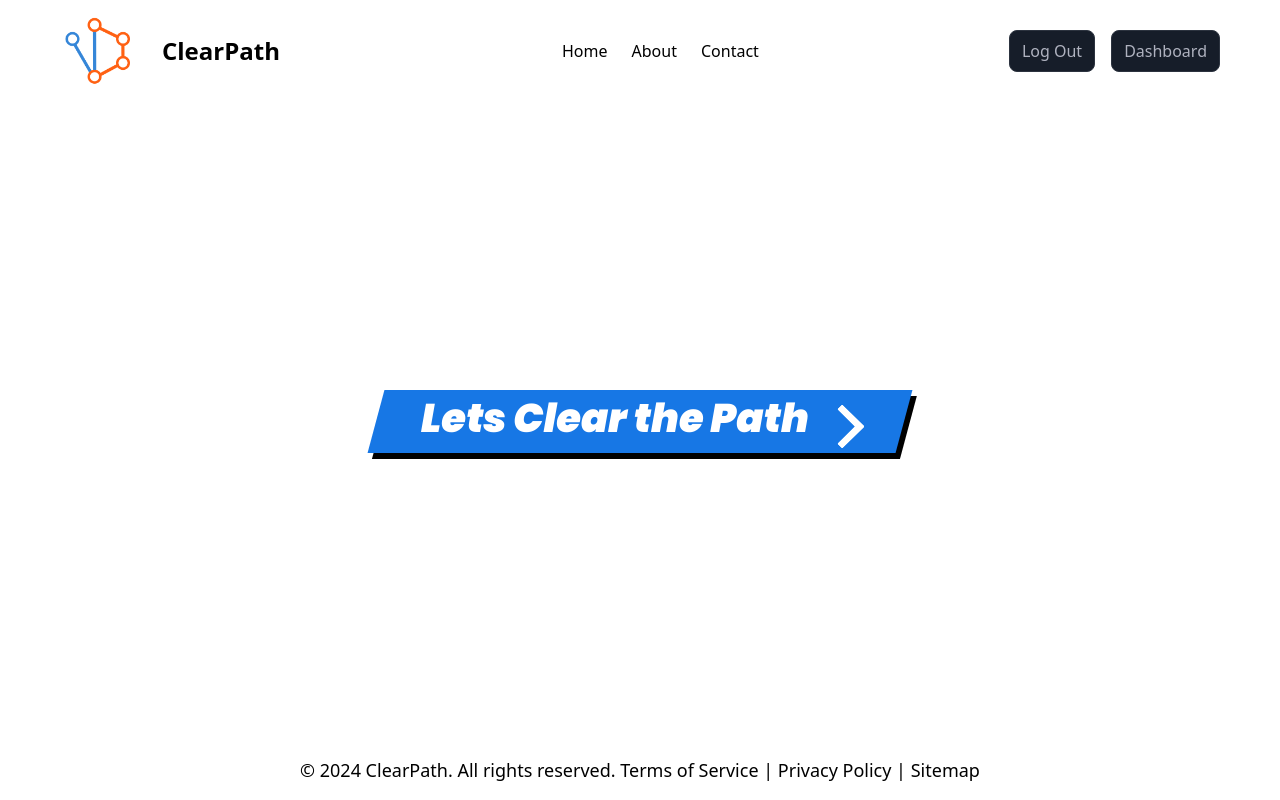
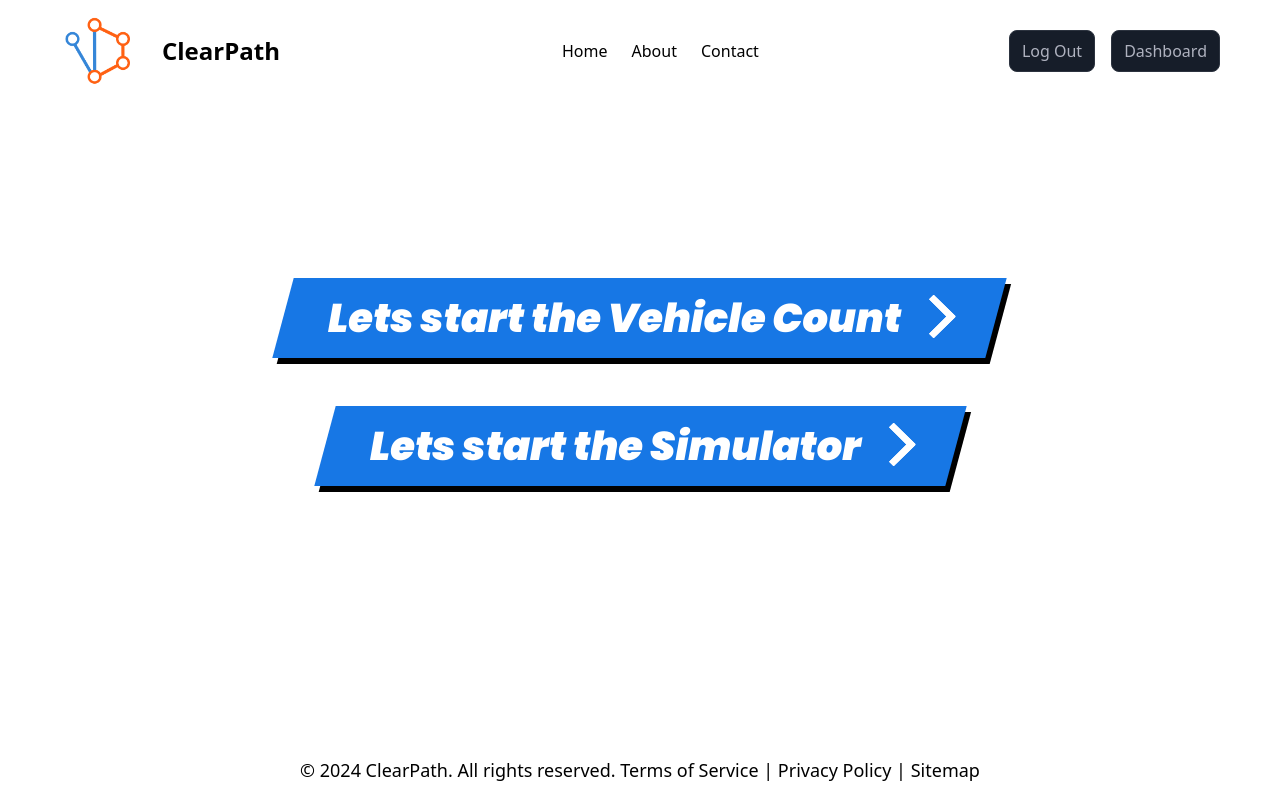
Before and after one commit to Quinos2003/ClearPath, a React (Create React App) app in the folder Frontend/: page /login in a window 1280 px wide. Both pictures are taken after typing "name@example.com", "Sample123" into the empty fields and a click on the button "Sign In". Built offline with nearby package versions, Linux system fonts and the light colour scheme.

Commit message:
Simulator UI updated

```diff
--- a/Frontend/src/components/Button/CoolButton.js
+++ b/Frontend/src/components/Button/CoolButton.js
@@ -1,11 +1,11 @@
 import React from "react";
 import "./CoolButton.css";
 
-const CoolButton = () => {
+const CoolButton = ({ text }) => {
   return (
     <div class="wrapper">
       <a class="cta" href="#">
-        <span>Lets Clear the Path</span>
+        <span>Lets start the {text}</span>
         <span>
           <svg
             width="66px"
--- a/Frontend/src/components/Simulator.js
+++ b/Frontend/src/components/Simulator.js
@@ -33,7 +33,7 @@ const Simulator = () => {
   return (
     <div className="h-full">
       <div className="text-4xl font-bold text-center mt-32">
-        Vehicle Count Simulation
+        Traffic Simulation
       </div>
       <div className="flex mt-20">
         <div className="flex mx-auto my-auto">
--- a/Frontend/src/pages/Dashboard.js
+++ b/Frontend/src/pages/Dashboard.js
@@ -5,10 +5,17 @@ import VideoUploader from "../components/VideoUploadForm";
 
 const Dashboard = () => {
   return (
-    <div className="flex justify-center items-center text-3xl h-full">
-      <Link to="/vehiclecount">
-        <CoolButton />
-      </Link>
+    <div className="h-full my-32">
+      <div className="my-12">
+        <Link to="/vehiclecount">
+          <CoolButton text={"Vehicle Count"} />
+        </Link>
+      </div>
+      <div>
+        <Link to="/simulator">
+          <CoolButton text={"Simulator"} />
+        </Link>
+      </div>
     </div>
   );
 };
```
